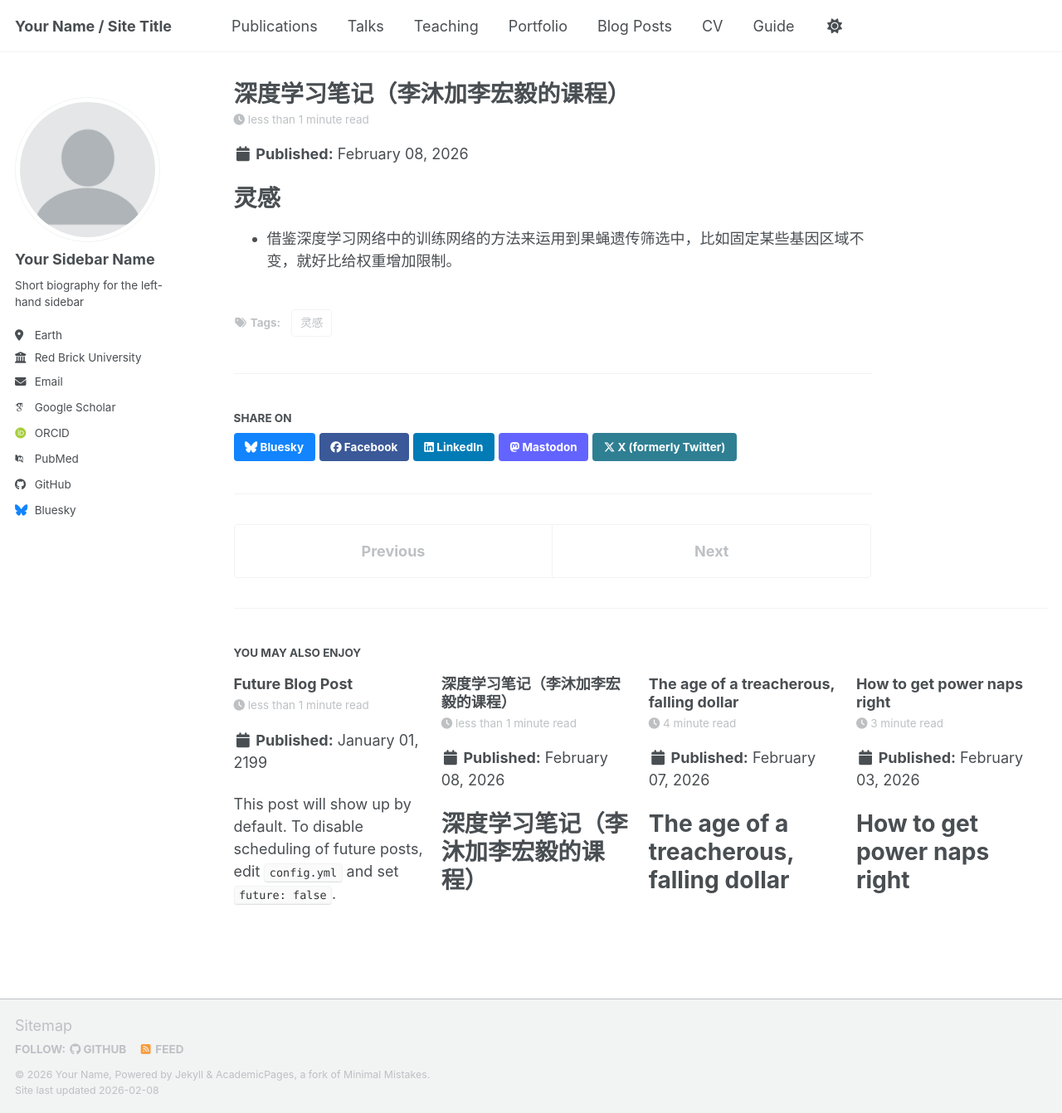
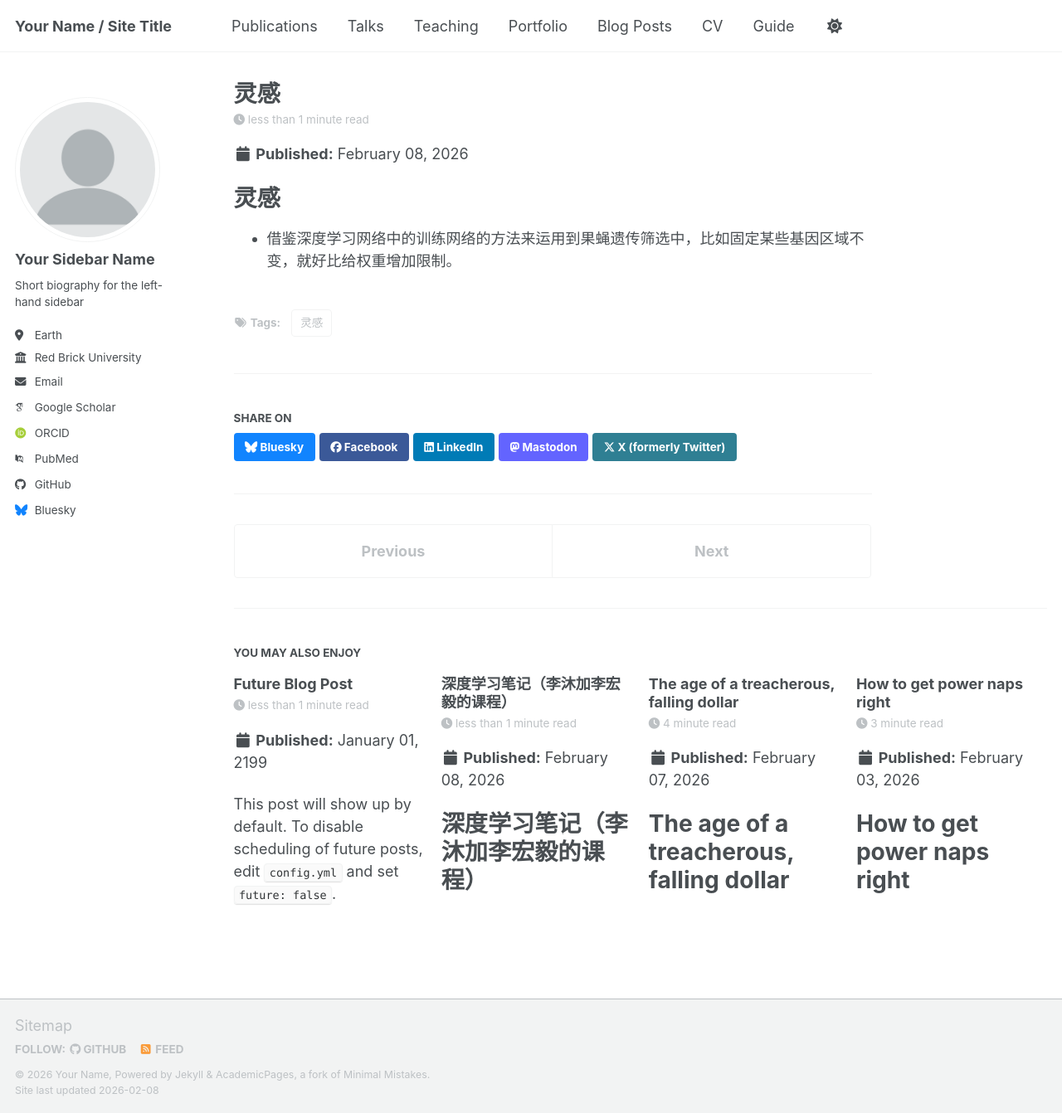
Before and after one commit to Khalil-Nan/Khalil-Nan.github.io, a Jekyll site: the page built from _posts/2026-02-08-灵感.md, in a window 1280 px wide and 1342 px high. Shown: the whole window at 83% size. Built offline with Jekyll 4.4.1, drawn with Linux system fonts in a browser that asks for light colours; some web fonts are replaced; a script bundle is joined from its source files by our own code; library files that are not in the unit come from our copies.

Commit message:
Update 2026-02-08-灵感.md

```diff
--- a/_posts/2026-02-08-灵感.md
+++ b/_posts/2026-02-08-灵感.md
@@ -1,5 +1,5 @@
 ---
-title: '深度学习笔记（李沐加李宏毅的课程）'
+title: '灵感'
 date: 2026-02-08
 permalink: /posts/2026/02/灵感
 tags:
```
